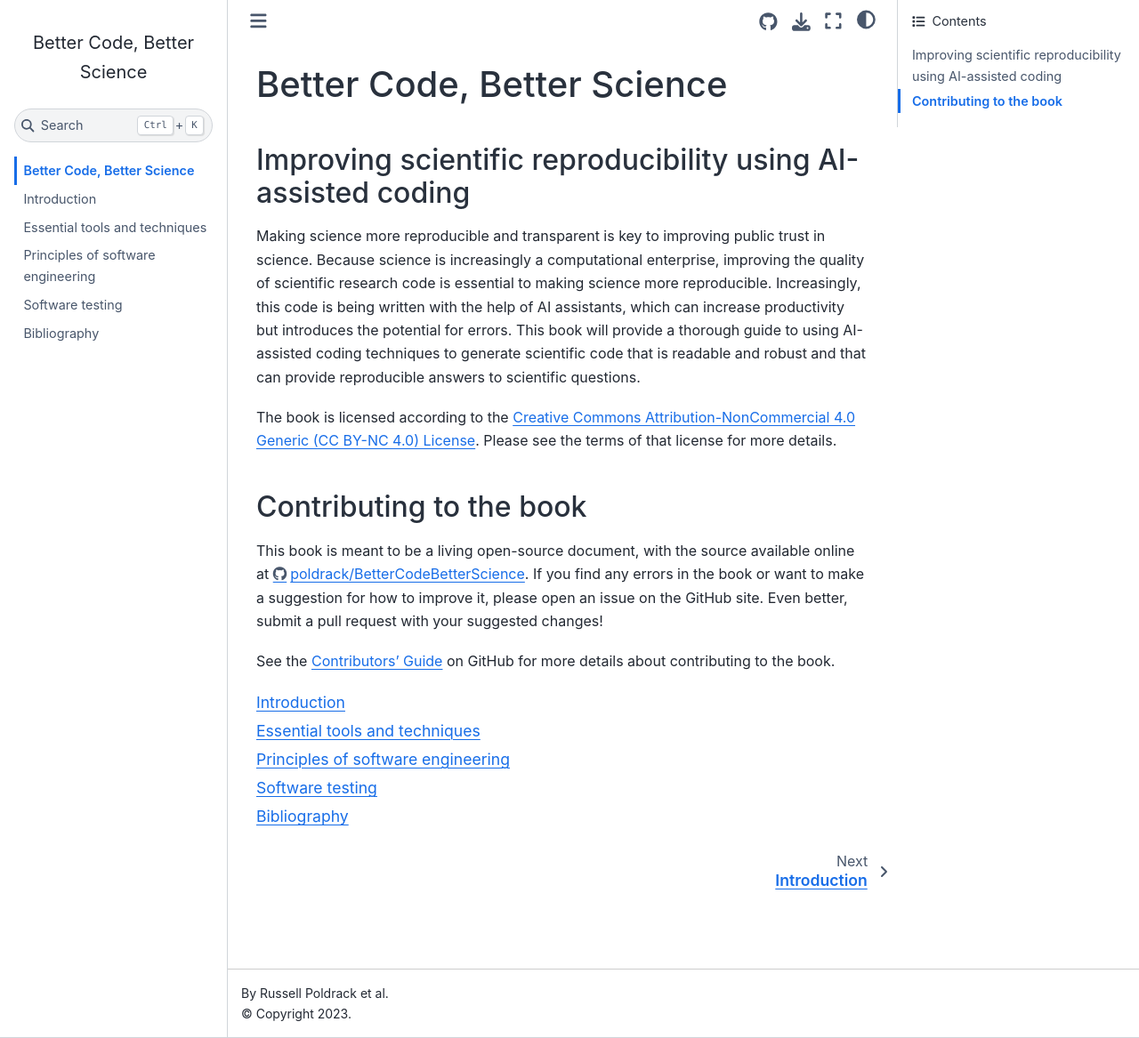
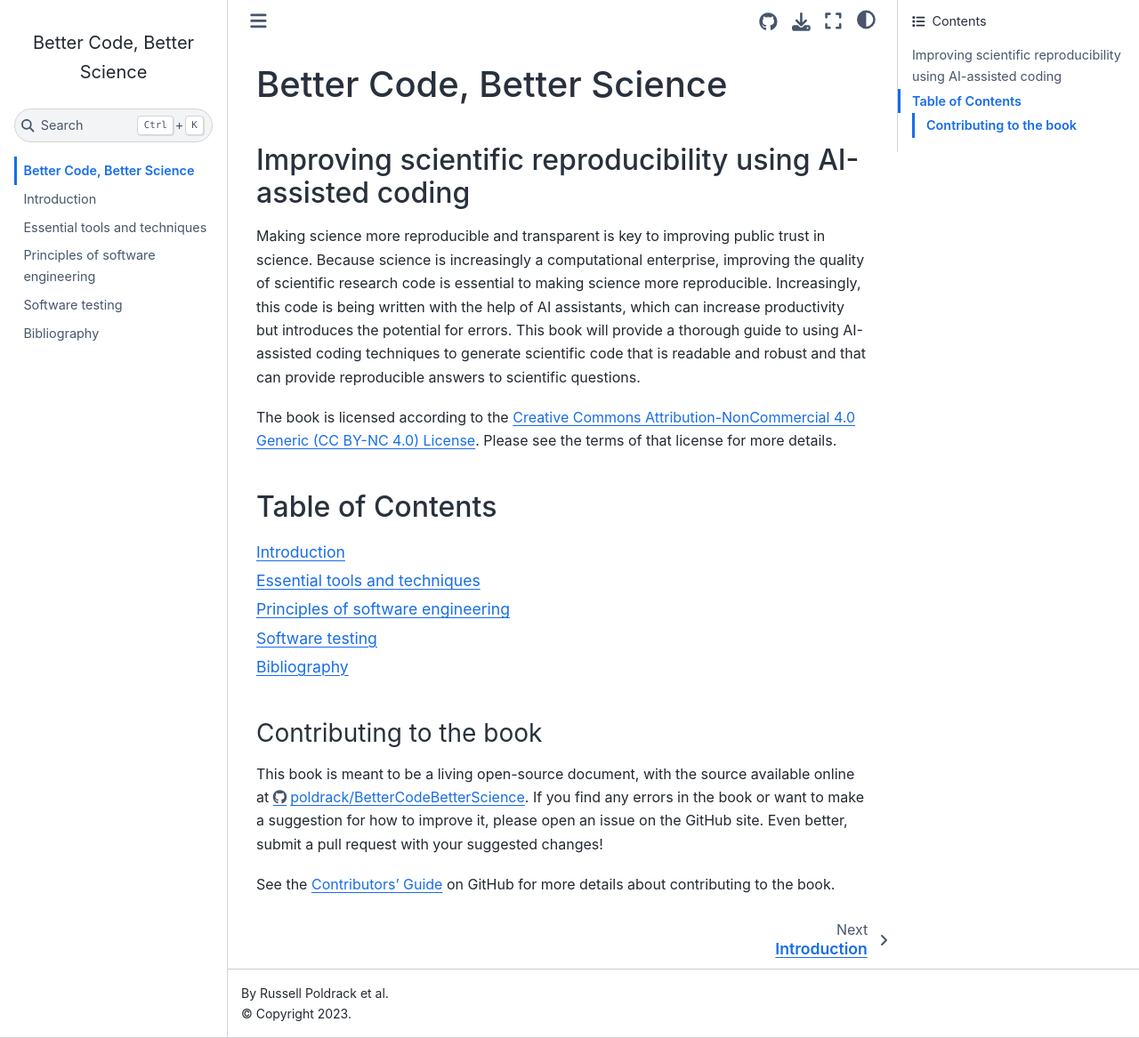
Before and after one commit to poldrack/BetterCodeBetterScience, a Jupyter Book: the page built from book/frontmatter.md, in a window 1280 px wide and 1167 px high. Shown: the whole window at 89% size. Built offline with Jupyter Book 1.0.4 settings and Sphinx 7.4.7 and the Sphinx Book theme 1.1.4, drawn with Linux system fonts in a browser that asks for light colours; pages that are not in the unit, such as notebooks, are missing from menus.

Commit message:
reformat

````diff
--- a/book/frontmatter.md
+++ b/book/frontmatter.md
@@ -7,11 +7,14 @@ Making science more reproducible and transparent is key to improving public trus
 
 The book is licensed according to the [Creative Commons Attribution-NonCommercial 4.0 Generic (CC BY-NC 4.0) License](https://creativecommons.org/licenses/by-nc/4.0/). Please see the terms of that license for more details.
 
+
+## Table of Contents
+
+```{tableofcontents}
+```
+
 ### Contributing to the book
 
 This book is meant to be a living open-source document, with the source available online at https://github.com/poldrack/BetterCodeBetterScience. If you find any errors in the book or want to make a suggestion for how to improve it, please open an issue on the GitHub site. Even better, submit a pull request with your suggested changes!
 
 See the [Contributors' Guide](https://github.com/poldrack/BetterCodeBetterScience/blob/main/CONTRIBUTING.md) on GitHub for more details about contributing to the book.
-
-```{tableofcontents}
-```
````
